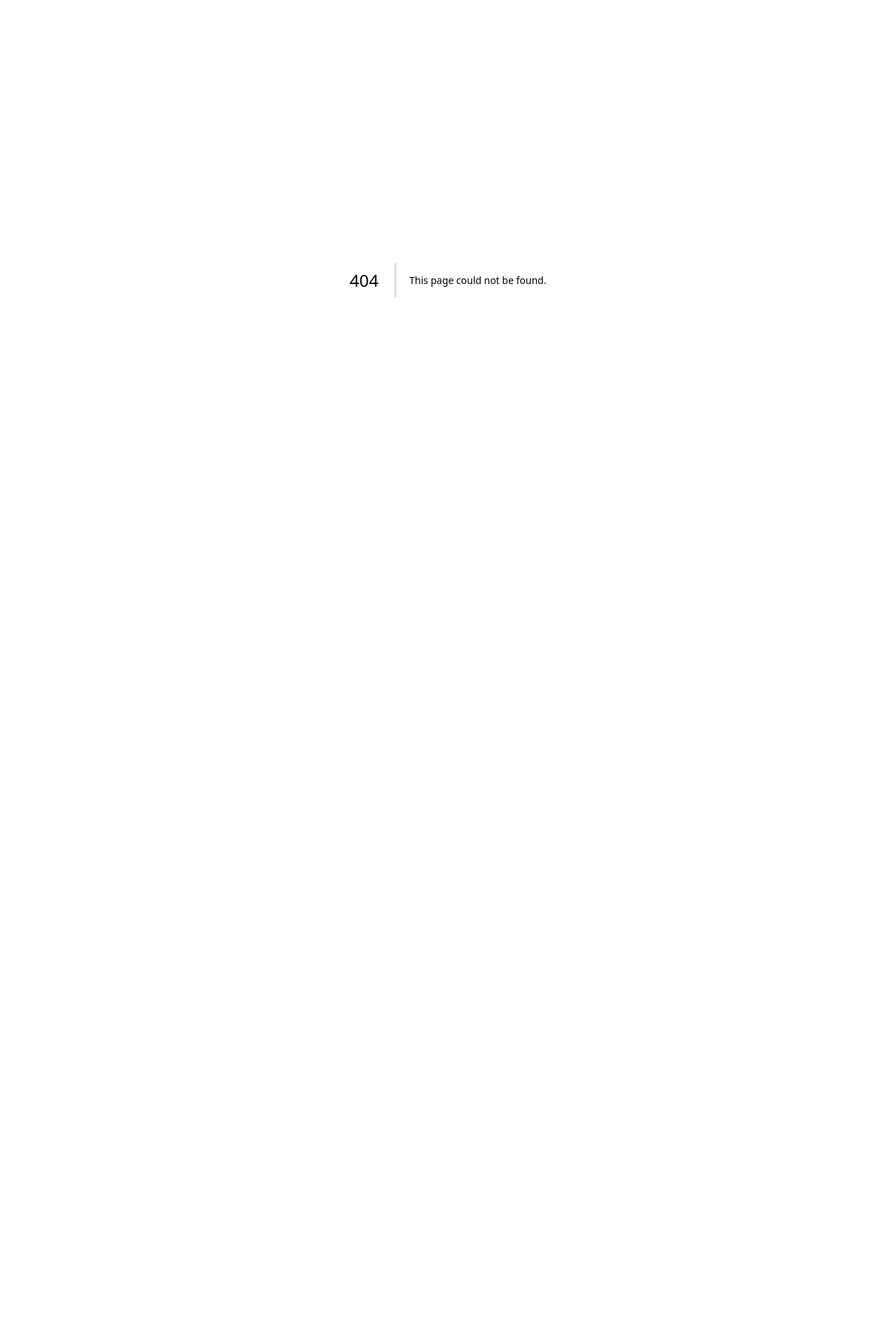
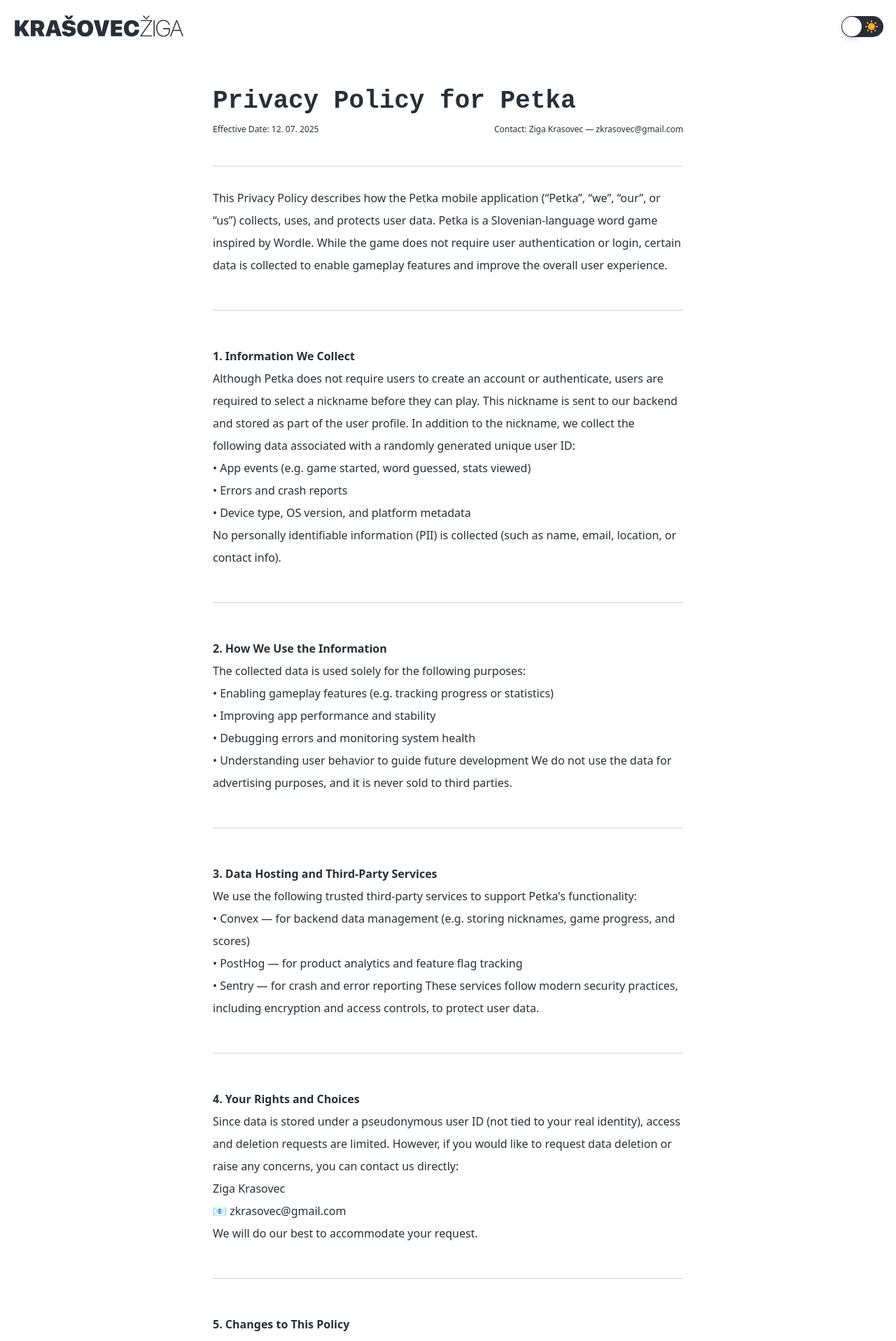
Before and after one commit to zigcccc/PersonalWebsite, a Next.js app: page /apps/petka/privacy-policy in a window 1280 px wide. Before the commit this address had no page. Shown: the top 1917 px of the page at 70% size. Before the commit the page ends 800 px from the top, so only its background shows below. Built offline with nearby package versions, Linux system fonts and the light colour scheme; no server answers.

Commit message:
feat: Added privacy policy page for petka app

```diff
--- /dev/null
+++ b/app/apps/layout.tsx
@@ -0,0 +1,26 @@
+'use client';
+
+import Link from 'next/link';
+import { PropsWithChildren } from 'react';
+
+import { LetterMark } from '@/components/Icons';
+import { Switcher } from '@/components/Inputs';
+import { Footer } from '@/components/Elements';
+
+export default function AppsLayout({ children }: PropsWithChildren) {
+  return (
+    <>
+      <header className="flex justify-between p-5">
+        <Link href="/">
+          <LetterMark height={35} />
+        </Link>
+        <nav className="nav flex-1 justify-end md:justify-between flex items-center">
+          <span className="hidden md:block" />
+          <Switcher />
+        </nav>
+      </header>
+      <div className="px-5 md:px-0 pb-12">{children}</div>
+      <Footer />
+    </>
+  );
+}
--- /dev/null
+++ b/app/apps/petka/privacy-policy/page.tsx
@@ -0,0 +1,81 @@
+export default function PetkaAppPrivacyPolicyPage() {
+  return (
+    <div className="max-w-2xl mx-auto mt-12">
+      <article className="leading-8">
+        <div className="mb-11">
+          <h1 className="font-mono font-bold text-4xl">Privacy Policy for Petka</h1>
+          <div className="flex flex-col md:flex-row justify-between gap-1 mt-3 md:items-center">
+            <span className="text-xs">Effective Date: 12. 07. 2025</span>
+            <span className="text-xs">Contact: Ziga Krasovec — zkrasovec@gmail.com</span>
+          </div>
+        </div>
+        <hr className="border-white/50 dark:border-white/25 my-7" />
+        <p>
+          This Privacy Policy describes how the Petka mobile application (“Petka”, “we”, “our”, or “us”) collects, uses,
+          and protects user data. Petka is a Slovenian-language word game inspired by Wordle. While the game does not
+          require user authentication or login, certain data is collected to enable gameplay features and improve the
+          overall user experience.
+        </p>
+        <hr className="border-white/50 dark:border-white/25 mt-12 mb-12" />
+        <p>
+          <span className="font-bold">1. Information We Collect</span>
+          <br />
+          Although Petka does not require users to create an account or authenticate, users are required to select a
+          nickname before they can play. This nickname is sent to our backend and stored as part of the user profile. In
+          addition to the nickname, we collect the following data associated with a randomly generated unique user ID:
+        </p>
+        <ul>
+          <li>• App events (e.g. game started, word guessed, stats viewed)</li>
+          <li>• Errors and crash reports</li>
+          <li>• Device type, OS version, and platform metadata</li>
+        </ul>{' '}
+        <p>
+          No personally identifiable information (PII) is collected (such as name, email, location, or contact info).
+        </p>
+        <hr className="border-white/50 dark:border-white/25 mt-12 mb-12" />
+        <p>
+          <span className="font-bold">2. How We Use the Information</span> <br />
+          The collected data is used solely for the following purposes:
+        </p>
+        <ul>
+          <li>• Enabling gameplay features (e.g. tracking progress or statistics)</li>
+          <li>• Improving app performance and stability</li>
+          <li>• Debugging errors and monitoring system health</li>
+          <li>
+            • Understanding user behavior to guide future development We do not use the data for advertising purposes,
+            and it is never sold to third parties.
+          </li>
+        </ul>
+        <hr className="border-white/50 dark:border-white/25 mt-12 mb-12" />
+        <p>
+          <span className="font-bold">3. Data Hosting and Third-Party Services</span> <br />
+          We use the following trusted third-party services to support Petka&apos;s functionality:
+        </p>
+        <ul>
+          <li>• Convex — for backend data management (e.g. storing nicknames, game progress, and scores)</li>
+          <li>• PostHog — for product analytics and feature flag tracking</li>
+          <li>
+            • Sentry — for crash and error reporting These services follow modern security practices, including
+            encryption and access controls, to protect user data.
+          </li>
+        </ul>
+        <hr className="border-white/50 dark:border-white/25 mt-12 mb-12" />
+        <p>
+          <span className="font-bold">4. Your Rights and Choices</span> <br />
+          Since data is stored under a pseudonymous user ID (not tied to your real identity), access and deletion
+          requests are limited. However, if you would like to request data deletion or raise any concerns, you can
+          contact us directly:
+          <p>Ziga Krasovec</p>
+          <p>📧 zkrasovec@gmail.com</p>
+          We will do our best to accommodate your request.
+        </p>
+        <hr className="border-white/50 dark:border-white/25 mt-12 mb-12" />
+        <p>
+          <span className="font-bold">5. Changes to This Policy</span> <br />
+          We may update this policy from time to time. Changes will be posted in the app or through appropriate
+          communication channels. Continued use of the app constitutes acceptance of the revised policy.
+        </p>
+      </article>
+    </div>
+  );
+}
```
